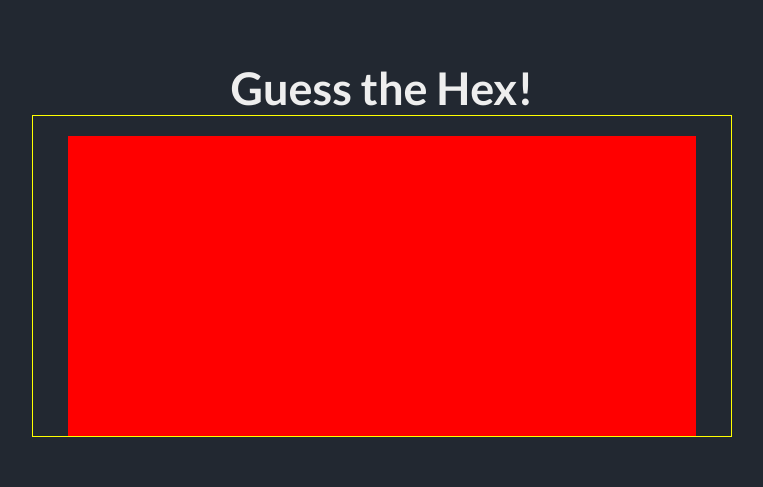
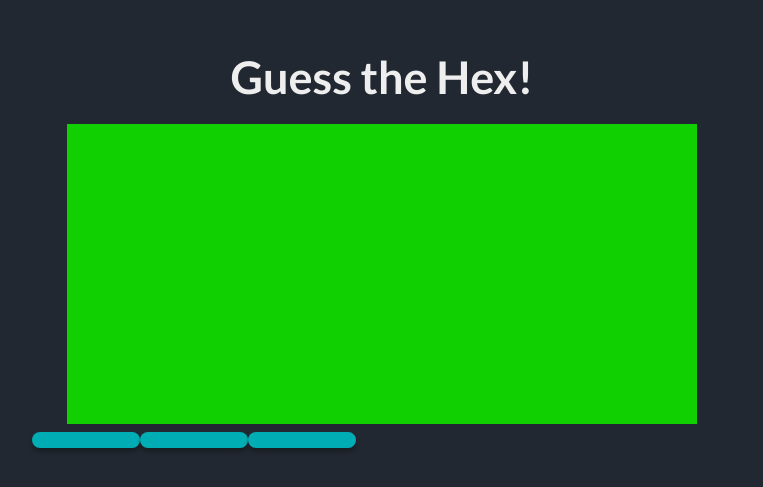
Before and after one commit to marekh19/GuessTheHex, a Next.js app: page / in a window 1280 px wide. Shown: the part 151-638 px from the top of the page, without its empty margins (258-1021 px from the left). Built offline with nearby package versions, Linux system fonts and the light colour scheme.

Commit message:
feat: getting random color on each refresh now works

```diff
--- a/src/features/home/index.tsx
+++ b/src/features/home/index.tsx
@@ -2,12 +2,17 @@ import type { FC } from 'react'
 
 import { ColorFrame } from './parts/ColorFrame'
 import { Layout, Heading, GuessContainer } from './styled'
+
+import { Button } from '../ui/components/Button'
 
 export const Home: FC = () => (
   <Layout>
     <Heading>Guess the Hex!</Heading>
     <GuessContainer>
       <ColorFrame />
+      <Button />
+      <Button />
+      <Button />
     </GuessContainer>
   </Layout>
 )
--- a/src/features/home/parts/ColorFrame/index.tsx
+++ b/src/features/home/parts/ColorFrame/index.tsx
@@ -1,13 +1,17 @@
 import type { FC } from 'react'
+import { useState, useEffect } from 'react'
 
 import { ColorFrameWrapper } from './styled'
 
-// const getRandomHex = (): string => {
-//   return '#' + Math.floor(Math.random() * 16777215).toString(16)
-// }
+const getRandomHex = (): string => {
+  return `#${Math.floor(Math.random() * 16777215).toString(16)}`
+}
 
 export const ColorFrame: FC = () => {
-  // const [color, setColor] = useState(getRandomHex())
-  // return <ColorFrameWrapper color={color} />
-  return <ColorFrameWrapper color="red" />
+  const [color, setColor] = useState('')
+  useEffect(() => {
+    setColor(getRandomHex())
+  }, [])
+
+  return <ColorFrameWrapper color={color} />
 }
--- a/src/features/home/styled.ts
+++ b/src/features/home/styled.ts
@@ -15,5 +15,4 @@ export const Heading = styled.h1`
 export const GuessContainer = styled.main`
   width: 100%;
   max-width: 70rem;
-  border: 1px solid yellow;
 `
```
